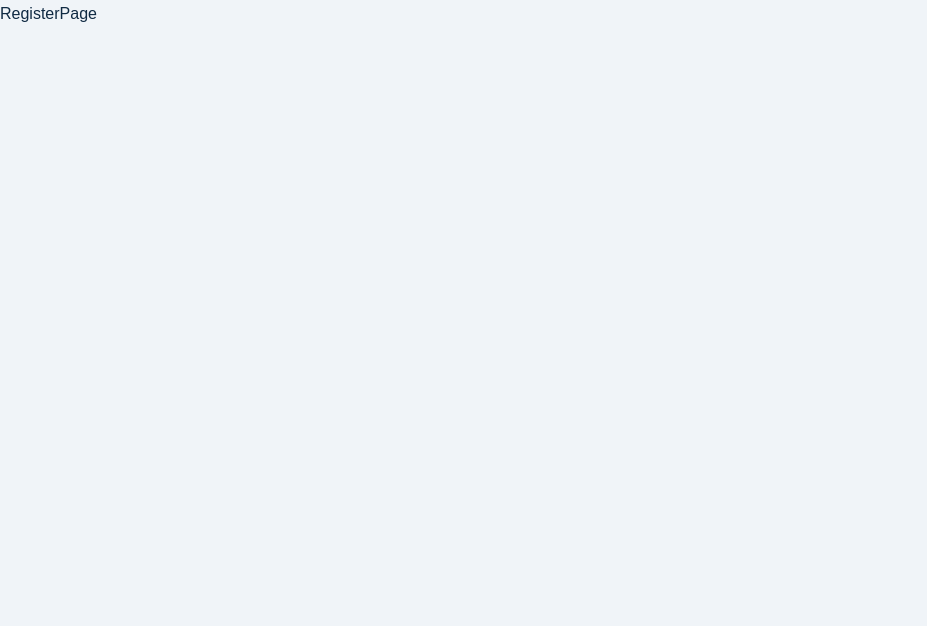
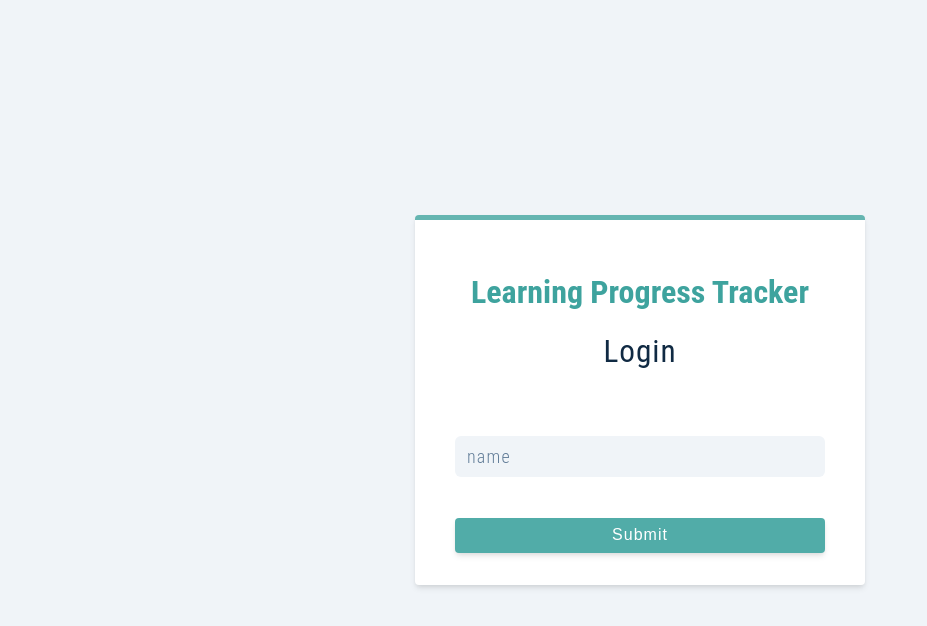
Before and after one commit to Millagoss/Track-Job-Progress, a React (Create React App) app: page /register in a window 1280 px wide. Shown: the top 626 px of the page, without its empty margins (0-927 px from the left). Built offline with nearby package versions, Linux system fonts and the light colour scheme.

Commit message:
setting register form in registePage, name input added

```diff
--- a/src/index.css
+++ b/src/index.css
@@ -67,6 +67,7 @@ html {
   --transition: 0.3s ease-in-out all;
   --max-width: 1120px;
   --fixed-width: 500px;
+  --fixed-width2: 700px;
   --fluid-width: 90vw;
   --breakpoint-lg: 992px;
   --nav-height: 6rem;
@@ -245,7 +246,7 @@ ul {
   background: var(--backgroundColor);
   border: 1px solid var(--grey-200);
 }
-.form-input,
+
 .form-select,
 .btn-block {
   height: 35px;
@@ -334,3 +335,23 @@ ul {
 .Toastify__toast {
   text-transform: capitalize;
 }
+
+.logo-container {
+  height: 5rem;
+  display: flex;
+  align-items: center;
+  justify-content: center;
+  padding: 0px;
+  color: var(--myPrimary-700);
+  font-size: 2rem;
+  font-weight: 800;
+  font-family: var(--headingFont);
+}
+.logo {
+  /* background: green; */
+  height: 60px;
+  width: 60px;
+  display: flex;
+  align-items: center;
+  justify-content: center;
+}
--- a/src/pages/ErrorPage/ErrorPage.style.js
+++ b/src/pages/ErrorPage/ErrorPage.style.js
@@ -36,10 +36,10 @@ const ErrorPageWrapper = styled.main`
     transition: 0.2s ease-in all;
 
     :hover {
-      background: var(--myPrimary-500);
-      border: 1px solid white;
+      background: var(--myPrimary-300);
+      border: none;
       color: var(--white);
-      box-shadow: 0px 5px 25px var(--myPrimary-800);
+      box-shadow: 0px 5px 25px var(--myPrimary-600);
     }
   }
 `;
--- a/src/pages/LandingPage/LandingPage.js
+++ b/src/pages/LandingPage/LandingPage.js
@@ -4,7 +4,7 @@ import { motion } from 'framer-motion';
 
 // MY IMPORTS
 import main from '../../assets/images/main.png';
-import LandingPageWrapper from './LandingPageStyle';
+import LandingPageWrapper from './LandingPage.style';
 import {
   scaleElement,
   deScaleElement,
--- a/src/pages/LandingPage/LandingPageStyle.js
+++ b/src/pages/LandingPage/LandingPage.style.js
@@ -8,17 +8,6 @@ const LandingPageWrapper = styled.main`
     height: var(--nav-height);
     display: flex;
     align-items: center;
-
-    .logo-container {
-      display: flex;
-      align-items: center;
-      justify-content: center;
-      padding: 10px;
-      color: var(--myPrimary-700);
-      font-size: 2rem;
-      font-weight: 800;
-      font-family: var(--headingFont);
-    }
   }
   .page {
     min-height: calc(100vh - var(--nav-height));
--- a/src/pages/RegisterPage/RegisterPage.js
+++ b/src/pages/RegisterPage/RegisterPage.js
@@ -1,7 +1,58 @@
-import React from 'react';
+import React, { useState, useEffect } from 'react';
+
+import { Logo } from '../../components';
+import RegisterWrapper from './RegisterPage.style';
+
+const initialState = {
+  name: '',
+  email: '',
+  password: '',
+  isMember: true,
+};
 
 const RegisterPage = () => {
-  return <div>RegisterPage</div>;
+  const [values, setValues] = useState(initialState);
+
+  const handleChange = (e) => {
+    const element = e.target.name;
+    const value = e.target.value;
+    setValues({ ...value, [element]: value });
+  };
+  const handleSubmit = (e) => {
+    e.preventDefault();
+    console.log(e.target);
+  };
+
+  return (
+    <RegisterWrapper className='full-page'>
+      <form className='form' onSubmit={handleSubmit}>
+        <span className='logo-container'>Learning Progress Tracker</span>
+        <h3>Login</h3>
+        <div className='form-row'>
+          <div className='input-container'>
+            <input
+              type='text'
+              name='name'
+              value={values.name}
+              onChange={handleChange}
+              className='form-input'
+            />
+            <label
+              htmlFor='name'
+              className={`${
+                values.name ? 'move-out' : 'move-in'
+              } form-input-label`}
+            >
+              name
+            </label>
+          </div>
+        </div>
+        <button type='submit' className='btn btn-block'>
+          submit
+        </button>
+      </form>
+    </RegisterWrapper>
+  );
 };
 
 export default RegisterPage;
--- /dev/null
+++ b/src/pages/RegisterPage/RegisterPage.style.js
@@ -0,0 +1,77 @@
+import styled from 'styled-components';
+
+const RegisterWrapper = styled.section`
+  display: grid;
+  align-items: center;
+  .logo {
+    display: block;
+    margin: 0 auto;
+    margin-bottom: 1.38rem;
+  }
+  .form {
+    max-width: 450px;
+    border-top: 5px solid var(--myPrimary-500);
+
+    .input-container {
+      margin-top: 4rem;
+      position: relative;
+    }
+    .form-input {
+      background-color: var(--grey-50);
+      font-family: var(--bodyFont);
+      color: var(--grey-700);
+      font-size: 18px;
+      padding: 10px 10px 10px 10px;
+      display: block;
+      width: 100%;
+      border: none;
+      border-radius: 6px;
+      border-bottom: 1px solid $sub-color;
+      margin: 25px 0;
+      letter-spacing: 0.5px;
+
+      :focus {
+        outline: none;
+      }
+    }
+    .move-out {
+      left: 5px;
+      top: -28px;
+    }
+    .move-in {
+      left: 12px;
+      top: 5px;
+    }
+    .form-input-label {
+      font-size: 18px;
+      font-family: var(--headingFont);
+      font-weight: 100;
+      letter-spacing: 1.2px;
+      color: var(--grey-500);
+      position: absolute;
+      pointer-events: none;
+
+      transition: 300ms ease all;
+    }
+  }
+
+  h3 {
+    text-align: center;
+  }
+  p {
+    margin: 0;
+    margin-top: 1rem;
+    text-align: center;
+  }
+  .btn {
+    margin-top: 1rem;
+  }
+  .member-btn {
+    background: transparent;
+    border: transparent;
+    color: var(--primary-500);
+    cursor: pointer;
+    letter-spacing: var(--letterSpacing);
+  }
+`;
+export default RegisterWrapper;
```
